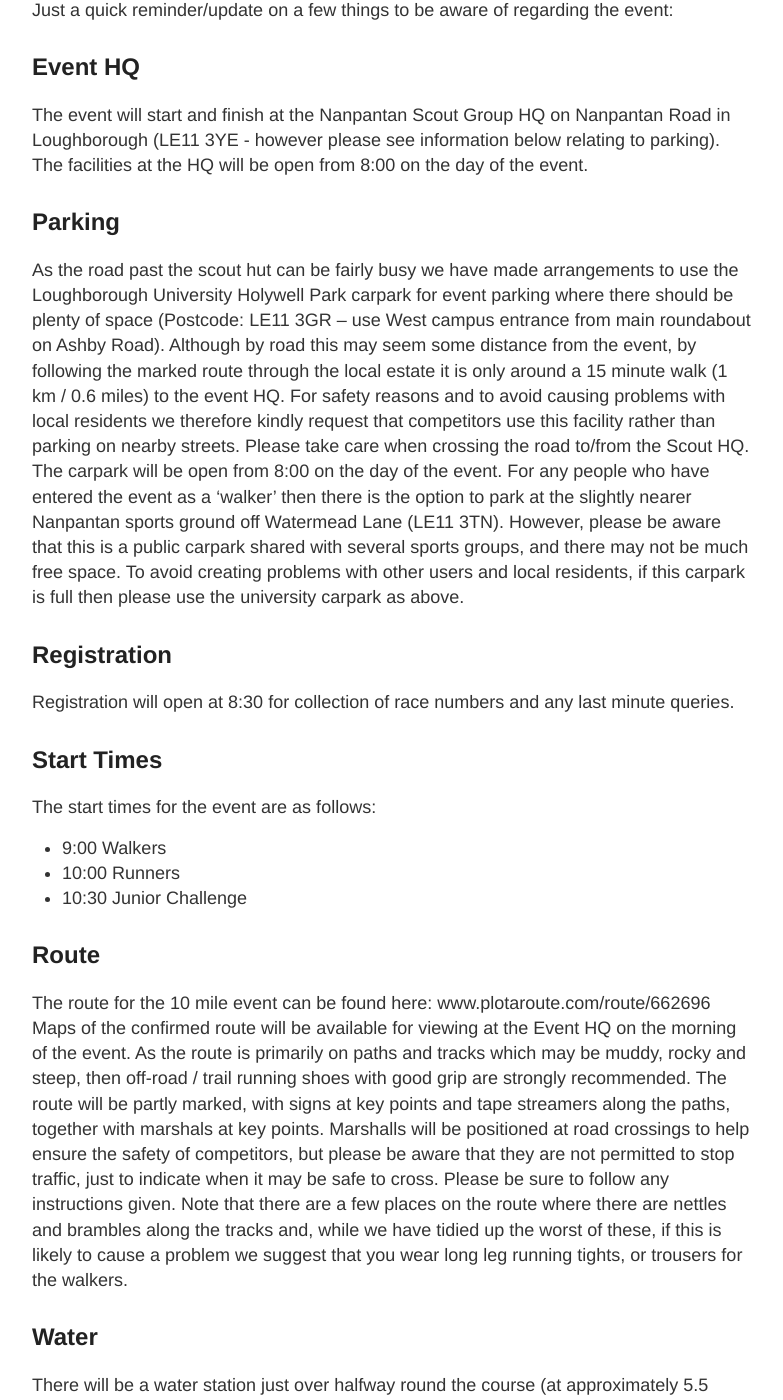
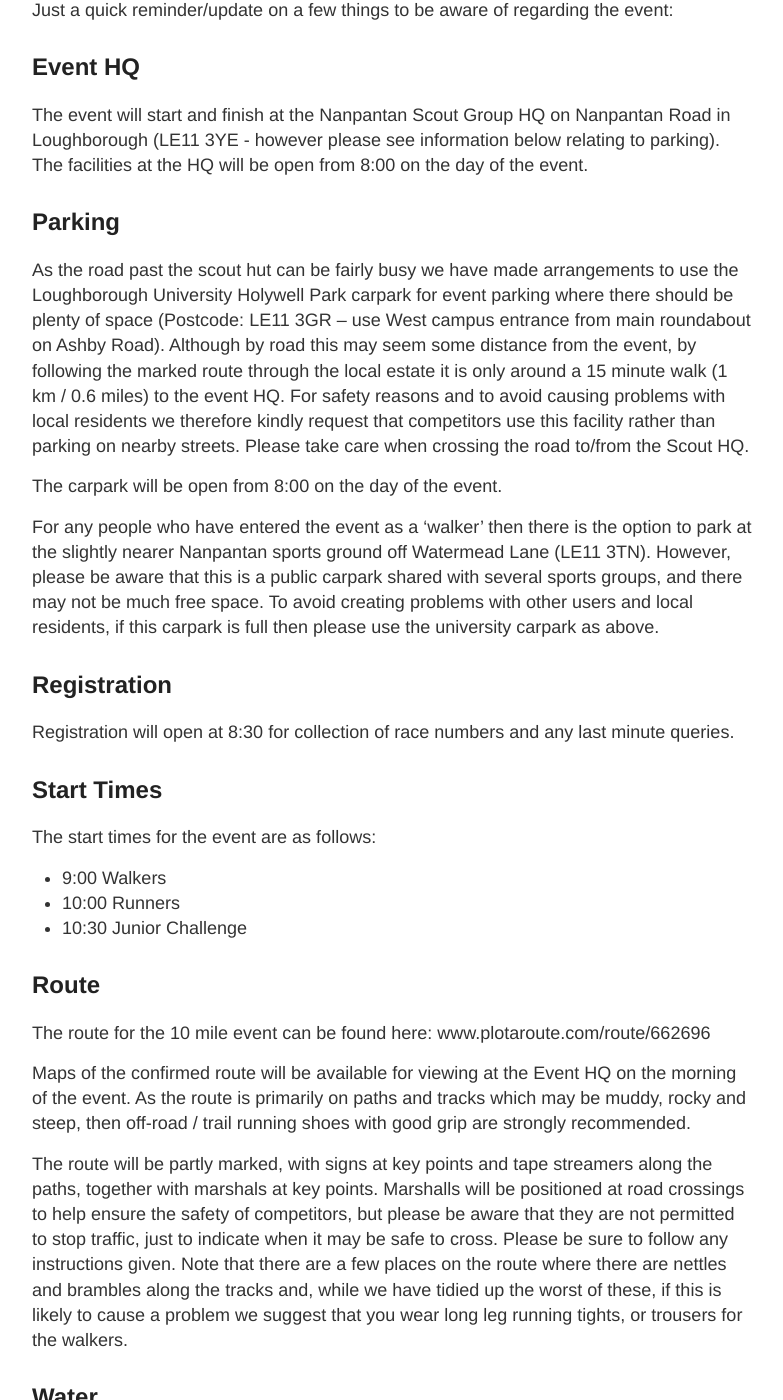
Before and after one commit to Charnwood-Challenge/Charnwood-Challenge.github.io, a Jekyll site: the page built from _posts/2019-09-20-Still-Time.md, in a window 1280 px wide and 1400 px high, scrolled down 320 px. Shown: the whole window, without its empty margins (248-1031 px from the left). Built offline with Jekyll 4.4.1, drawn with Linux system fonts in a browser that asks for light colours; some of the changed text lies outside the part shown.

Commit message:
Update 2019-09-20-Still-Time.md

```diff
--- a/_posts/2019-09-20-Still-Time.md
+++ b/_posts/2019-09-20-Still-Time.md
@@ -8,15 +8,20 @@ Still time to enter for the big race, so don’t delay. The spread of runners fr
 Just a quick reminder/update on a few things to be aware of regarding the event:
 
 ## Event HQ
+
 The event will start and finish at the Nanpantan Scout Group HQ on Nanpantan Road in Loughborough (LE11 3YE - however please see information below relating to parking).
 The facilities at the HQ will be open from 8:00 on the day of the event.
 
 ## Parking
+
 As the road past the scout hut can be fairly busy we have made arrangements to use the Loughborough University Holywell Park carpark for event parking where there should be plenty of space (Postcode: LE11 3GR – use West campus entrance from main roundabout on Ashby Road). Although by road this may seem some distance from the event, by following the marked route through the local estate it is only around a 15 minute walk (1 km / 0.6 miles) to the event HQ. For safety reasons and to avoid causing problems with local residents we therefore kindly request that competitors use this facility rather than parking on nearby streets. Please take care when crossing the road to/from the Scout HQ.
+
 The carpark will be open from 8:00 on the day of the event.
+
 For any people who have entered the event as a 'walker' then there is the option to park at the slightly nearer Nanpantan sports ground off Watermead Lane (LE11 3TN). However, please be aware that this is a public carpark shared with several sports groups, and there may not be much free space. To avoid creating problems with other users and local residents, if this carpark is full then please use the university carpark as above.
 
 ## Registration
+
 Registration will open at 8:30 for collection of race numbers and any last minute queries.
 
 ## Start Times
@@ -29,46 +34,64 @@ The start times for the event are as follows:
 
 ## Route
 The route for the 10 mile event can be found here: www.plotaroute.com/route/662696
+
 Maps of the confirmed route will be available for viewing at the Event HQ on the morning of the event.
 As the route is primarily on paths and tracks which may be muddy, rocky and steep, then off-road / trail running shoes with good grip are strongly recommended.
+
 The route will be partly marked, with signs at key points and tape streamers along the paths, together with marshals at key points.
 Marshalls will be positioned at road crossings to help ensure the safety of competitors, but please be aware that they are not permitted to stop traffic, just to indicate when it may be safe to cross. Please be sure to follow any instructions given.
 Note that there are a few places on the route where there are nettles and brambles along the tracks and, while we have tidied up the worst of these, if this is likely to cause a problem we suggest that you wear long leg running tights, or trousers for the walkers.
 
 ## Water
+
 There will be a water station just over halfway round the course (at approximately 5.5 miles / 9 km) on the approach to the Broombriggs carpark.
+
 If the weather is expected to be unseasonably hot then additional water will be provided at other locations. Walkers may wish to carry their own water bottle, and there is also a water fountain just off the route at the Upper Beacon Hill carpark toilets if needed.
 Water will also be provided at the Scout HQ after the finish, but as we are attempting to reduce plastic usage this will be in reusable plastic cups, or we would be more than happy to fill your own water bottle for you.
 
 ## Refreshments
+
 Refreshments will be available to purchase at the Scout HQ before and after the event, including tea, coffee, soft drinks, cake, and a selection of other snacks.
 
 ## Changing and Toilets
+
 Toilets will be provided at the event HQ, but note that these are limited, so please plan ahead where possible.
 During the event itself, please note that there are public toilets at several points close to the route (i.e. top or bottom of Beacon Hill, Woodhouse Eaves village), although a short detour may be needed – please ask a marshal for directions if necessary.
 
 ## Bag Storage
+
 Bag storage will be situated in the scout HQ meeting room. You will need to show your race number to pick up your bag after the race.
 
 ## Prizes
+
 All finishers of the 10 mile event will receive a bespoke embroidered 'scout' badge, and prizes will also be awarded in the following categories:
-Runners - 1st, 2nd, and 3rd male; 1st, 2nd, and 3rd female
-Walkers – 1st male, 1st female (Please be aware that any walkers observed running, or admitting to (!), will be reclassified.)
+
+- Runners - 1st, 2nd, and 3rd male; 1st, 2nd, and 3rd female
+- Walkers – 1st male, 1st female (Please be aware that any walkers observed running, or admitting to (!), will be reclassified.)
+
 Prizegiving will be as soon as possible after each event has finished, around 12 noon for the runners, and 1pm for the walkers.
 
 ## Junior Challenge / Fun Run
+
 The ‘Charnwood Junior Challenge’ will be a 1 mile (1.6 km) fun run/walk on an off-road route for children and anyone else who fancies a shorter challenge, and starts at 10.30am. This a challenging cross country course, so don't expect to keep your feet dry!
+
 Please note that all children under 8 must be accompanied by a person 18 or over.
+
 Children (and adults) can enter on the day at a cost of £3.00 per person (adults accompanying children: free)
 All finishers will receive a special Charnwood Challenge medal, and there will also be prizes for the 1st boy and 1st girl in the Under 8, 8 to 10, and 11+ categories, with prizegiving around 11am.
 
 ## First Aid and Emergencies
+
 For any first aid or other emergencies experienced while at the scout HQ, please inform a marshal.
+
 First aid cover on the course and at the event HQ will be provided by experienced first aiders.
+
 As sections of the route are rural, rough underfoot, and remote from the road, in the event of an accident or a runner becoming unwell, please stop to provide assistance if necessary, and ensure that a marshal located at one of the road crossings is informed of the situation as soon as possible.
+
 In the unfortunate situation that you are unable to finish the event and need to retire, please make you way to the nearest road crossing, and inform the marshal located there, who will be able to provide assistance.
 
 ## Late entries
+
 If you have any friends who are yet to enter then we will be taking entries up until Saturday evening if we haven't reached our limit (and maybe even on the day).
 
 Thanks again for your support!
```
